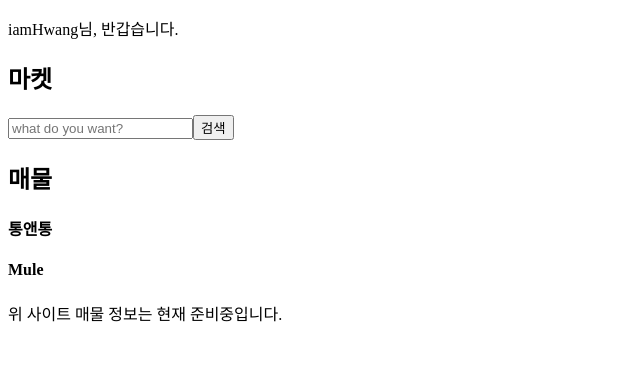
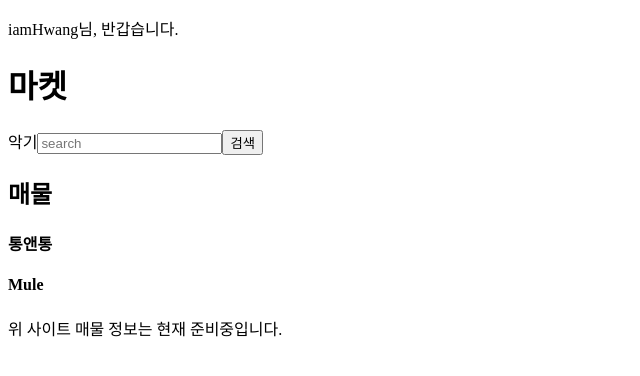
Before and after one commit to CodeSoom/project-react-1-iamhwang, a React app: page / in a window 1280 px wide. Shown: the top 376 px of the page, without its empty margins (0-640 px from the left). Built offline with nearby package versions, Linux system fonts and the light colour scheme.

Commit message:
Error: Git version / branch: setVersion

```diff
--- a/src/HomePage.jsx
+++ b/src/HomePage.jsx
@@ -1,41 +1,18 @@
 import React from 'react';
 
-import { useDispatch, useSelector } from 'react-redux';
-import { useHistory } from 'react-router-dom';
-
-import styled from '@emotion/styled';
-
-import {
-  changeSearchWord
-} from './slice';
-
-import TopPage from './TopPage';
-import CenterPage from './CenterPage';
-import BottomPage from './BottomPage';
+import SearchContainer from './SearchContainer';
 
 export default function HomePage() {
-  const dispatch = useDispatch();
-
-  const { searchWord } = useSelector((state) => ({
-    searchWord: state.searchWord,
-  }));
-
-  function handleChange(value) {
-    dispatch(changeSearchWord(value));
-  }
-
-  function handleClick() {
-    const url = '/TestPage';
-    history.push(url);
-  }
-
-  const history = useHistory();
-
   return (
     <>
-      <TopPage />
-      <CenterPage onChange={handleChange} onClick={handleClick} value={searchWord} />
-      <BottomPage />
+      <p>iamHwang님, 반갑습니다.</p>
+      <SearchContainer />
+      <>
+        <h2>매물</h2>
+        <h4>통앤통</h4>
+        <h4>Mule</h4>
+        <p>위 사이트 매물 정보는 현재 준비중입니다.</p>
+      </>
     </>
   );
 }
--- /dev/null
+++ b/src/SearchContainer.jsx
@@ -0,0 +1,35 @@
+import React from 'react';
+
+import { useDispatch, useSelector } from 'react-redux';
+import { useHistory } from 'react-router-dom';
+
+import {
+  changeSearchWord
+} from './slice';
+
+import SearchPage from './SearchPage';
+
+export default function SearchContainer() {
+  const history = useHistory()
+
+  const dispatch = useDispatch();
+
+  const { searchWord } = useSelector((state) => ({
+    searchWord: state.searchWord,
+  }));
+
+  function handleChange(value) {
+    dispatch(changeSearchWord(value));
+  }
+
+  function handleClick() {
+    //const url = '/ServicePage';
+    //history.push(url);
+    const url ='https://www.mule.co.kr/bbs/market/sell?page=1&map=list&mode=list&region=&start_price=&end_price=&qf=title&qs='+searchWord;
+    location.replace(url);
+  }
+
+  return (
+    <SearchPage onChange={handleChange} onClick={handleClick} value={searchWord} />
+  );
+}
--- /dev/null
+++ b/src/SearchPage.jsx
@@ -0,0 +1,25 @@
+import React from 'react';
+
+export default function SearchPage({ onChange, onClick, value }) {
+  function handleChange(event){
+    const { target: { value } } = event;
+    onChange(value);
+  }
+
+  return (
+    <>
+      <h1>마켓</h1>
+      <label htmlFor="search-input">악기</label>
+      <input
+        id="search-input"
+        name="search"
+        value={value}
+        placeholder="search"
+        onChange={handleChange}
+      />
+      <button type="button" onClick={onClick}>
+        검색
+      </button>
+    </>
+  );
+}
```
